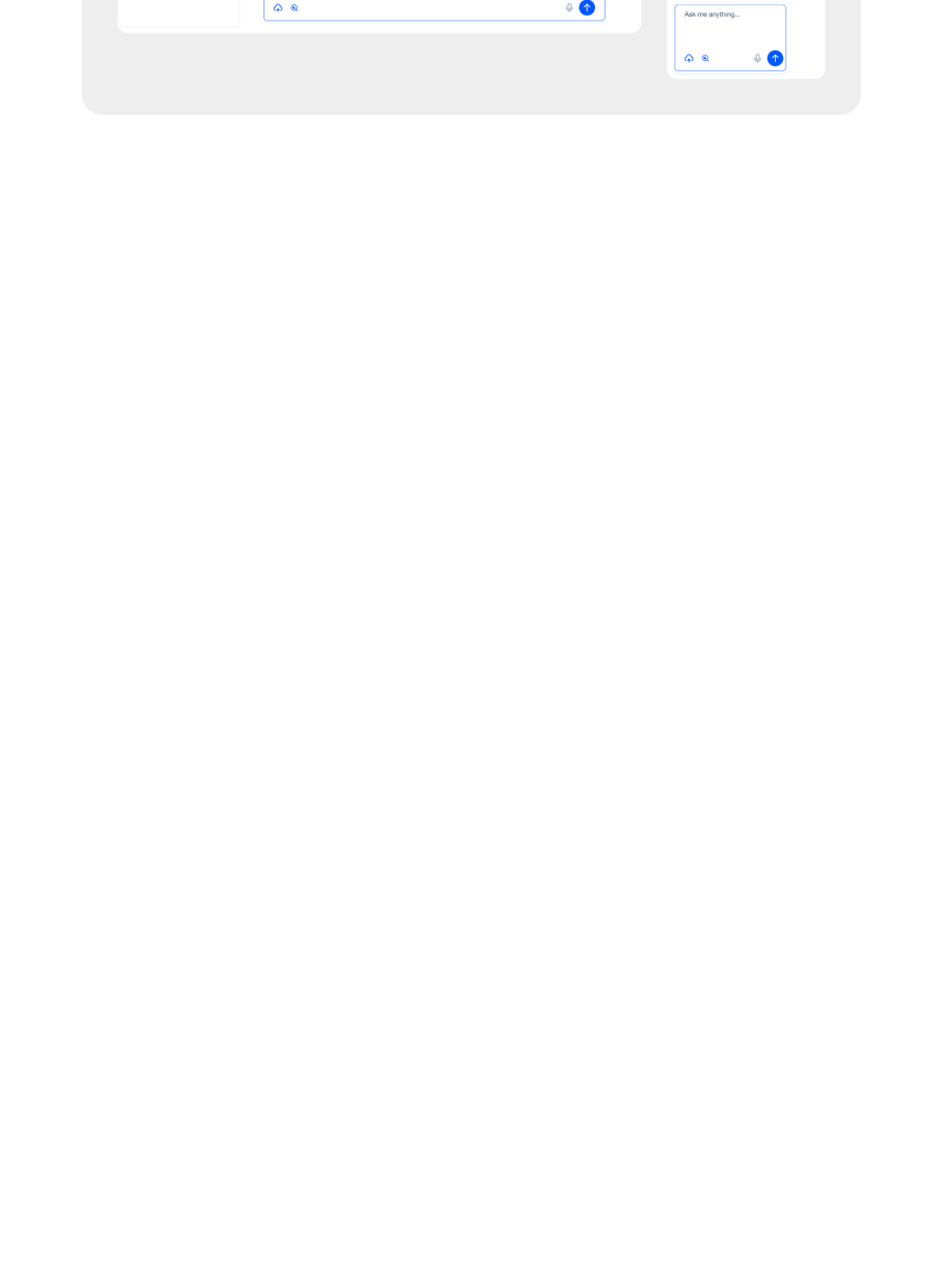
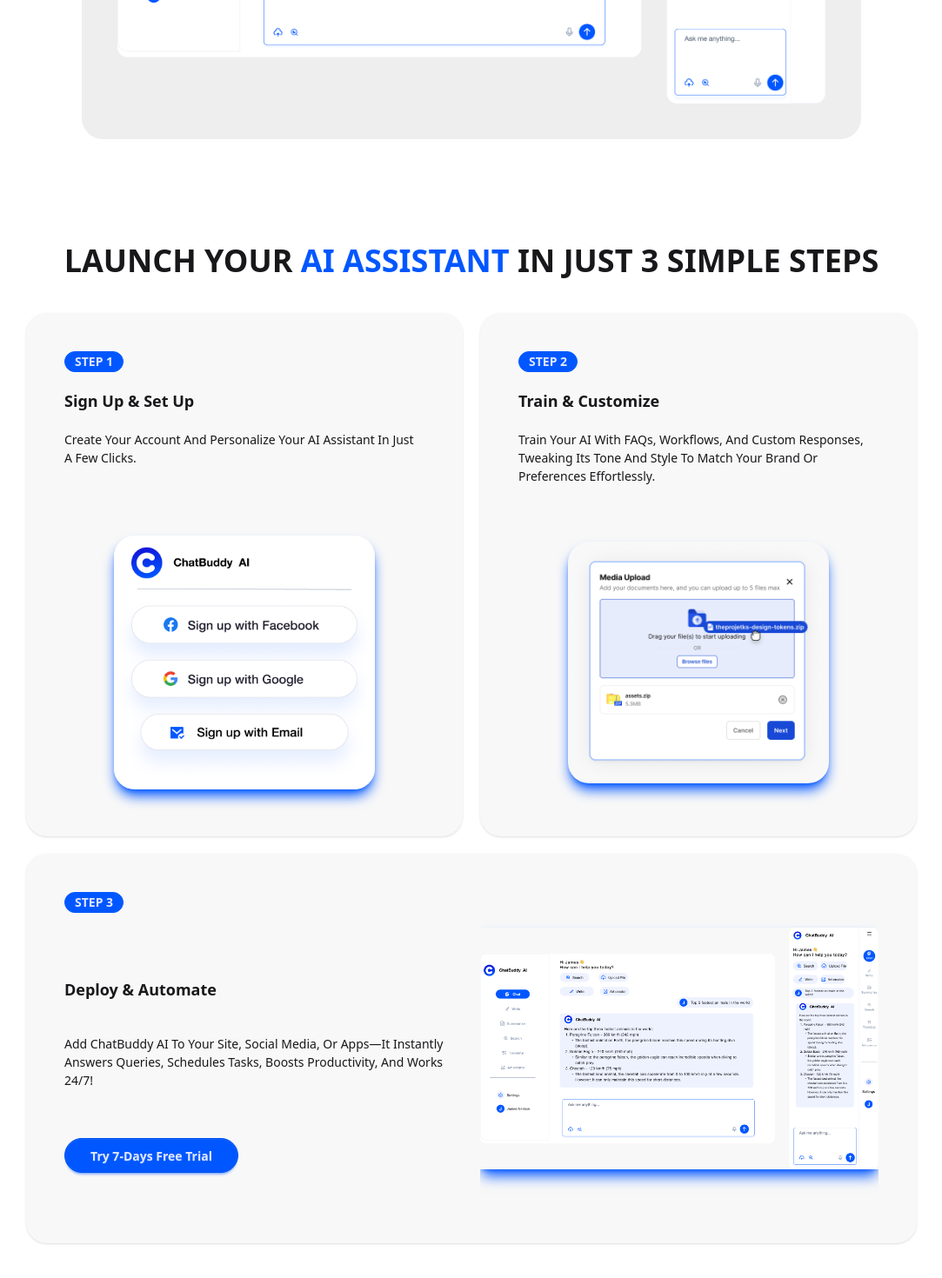
Before and after one commit to HirmaanR/crystal-client, a Next.js app: page / in a window 1280 px wide. Shown: the part 1718-3188 px from the top of the page at 87% size, without its empty margins (98-1181 px from the left). Before the commit the page ends 1890 px from the top, so only its background shows below. Built offline with nearby package versions, Linux system fonts and the light colour scheme.

Commit message:
feat: 🎸 make third home page section
make third section in home page - improve dynamic section - add third
section image to source

```diff
--- /dev/null
+++ b/app/components/homePage/ThirdHomeSection.jsx
@@ -0,0 +1,58 @@
+import DynamicSection from "../share/Sections/DynamicSection";
+import Image from "next/image";
+
+import StepOneImage from "@/public/StepsSection/step1.png"
+import StepTwoImage from "@/public/StepsSection/Step2.png"
+import StepThreeImage from "@/public/heroSection/heroImage.png"
+import { Button } from "../share/Button";
+
+function ThirdHomeSection({ }) {
+  return (
+    <DynamicSection title={<p>Launch Your <span className="text-primary">AI Assistant</span> in Just 3 Simple Steps</p>}>
+      <div className="grid grid-cols-1 gap-5 py-5 max-w-lg md:max-w-5xl md:grid-cols-2 text-center">
+        <div className="card rounded-3xl bg-base-200 shadow-sm w-full h-full p-5 text-left">
+          <div className="card-body gap-5">
+            <div className="badge badge-primary rounded-full">Step 1</div>
+            <h2 className="card-title capitalize">Sign up & set up</h2>
+            <p className="font-light capitalize">
+              Create your account and personalize your AI assistant in just a few clicks.</p>
+          </div>
+          <figure className="h-90 w-full">
+            <Image src={StepOneImage} alt="cart step Image" className="shadow-lg shadow-primary rounded-3xl" width={300} />
+          </figure>
+        </div>
+        <div className="card rounded-3xl bg-base-200 shadow-sm w-full h-full p-5 text-left">
+          <div className="card-body gap-5">
+            <div className="badge badge-primary rounded-full">Step 2</div>
+            <h2 className="card-title capitalize">Train & Customize</h2>
+            <p className="font-light capitalize">
+              Train your AI with FAQs, workflows, and custom responses, tweaking its tone and style to match your brand or preferences effortlessly.
+            </p>
+          </div>
+          <figure className="w-full h-90">
+            <Image src={StepTwoImage} alt="cart step Image" className="shadow-lg shadow-primary rounded-3xl" width={300} />
+          </figure>
+        </div>
+        <div className="card rounded-3xl bg-base-200 shadow-sm w-full h-full p-5 text-left md:col-span-2">
+          <div className="card-body gap-5">
+            <div className="w-full h-full grid grid-cols-1 md:grid-cols-2 gap-5">
+              <div className="grid gap-5">
+                <div className="badge badge-primary rounded-full">Step 3</div>
+                <h2 className="card-title capitalize">Deploy & Automate</h2>
+                <p className="font-light capitalize">
+                  Add ChatBuddy AI to your site, social media, or apps—it instantly answers queries, schedules tasks, boosts productivity, and works 24/7!
+                </p>
+                <Button className="w-[200px]">Try 7-days free trial</Button>
+              </div>
+              <figure className="h-90 w-full">
+                <Image src={StepThreeImage} alt="cart step Image" className="shadow-lg shadow-primary" />
+              </figure>
+            </div>
+          </div>
+        </div>
+      </div>
+    </DynamicSection>
+  )
+}
+
+export default ThirdHomeSection
--- a/app/components/share/Sections/DynamicSection.jsx
+++ b/app/components/share/Sections/DynamicSection.jsx
@@ -2,10 +2,10 @@
 function DynamicSection({ title, children }) {
   return (
     <div className="grid grid-col-1 py-5 justify-center text-center">
-      <div className="max-w-lg md:max-w-4xl">
-        <h1 className="font-bold text-3xl">{title}</h1>
+      <div className="max-w-lg md:max-w-5xl">
+        <h1 className="font-bold text-4xl">{title}</h1>
       </div>
-      <div className="flex justify-center items-center w-full">
+      <div className="flex justify-center items-center w-full my-5">
         {children}
       </div>
     </div>
--- a/app/page.js
+++ b/app/page.js
@@ -1,5 +1,6 @@
 import HeroSection from "./components/hero/HeroSection";
 import SecondHomeSection from "./components/homePage/SecondHomeSection";
+import ThirdHomeSection from "./components/homePage/ThirdHomeSection";
 
 
 
@@ -9,6 +10,7 @@
       <div className="grid gap-10">
         <HeroSection />
         <SecondHomeSection />
+        <ThirdHomeSection />
       </div>
     </div>
   );
```
Also changed, not shown: public/StepsSection/Step2.png (added), public/StepsSection/step1.png (added).
